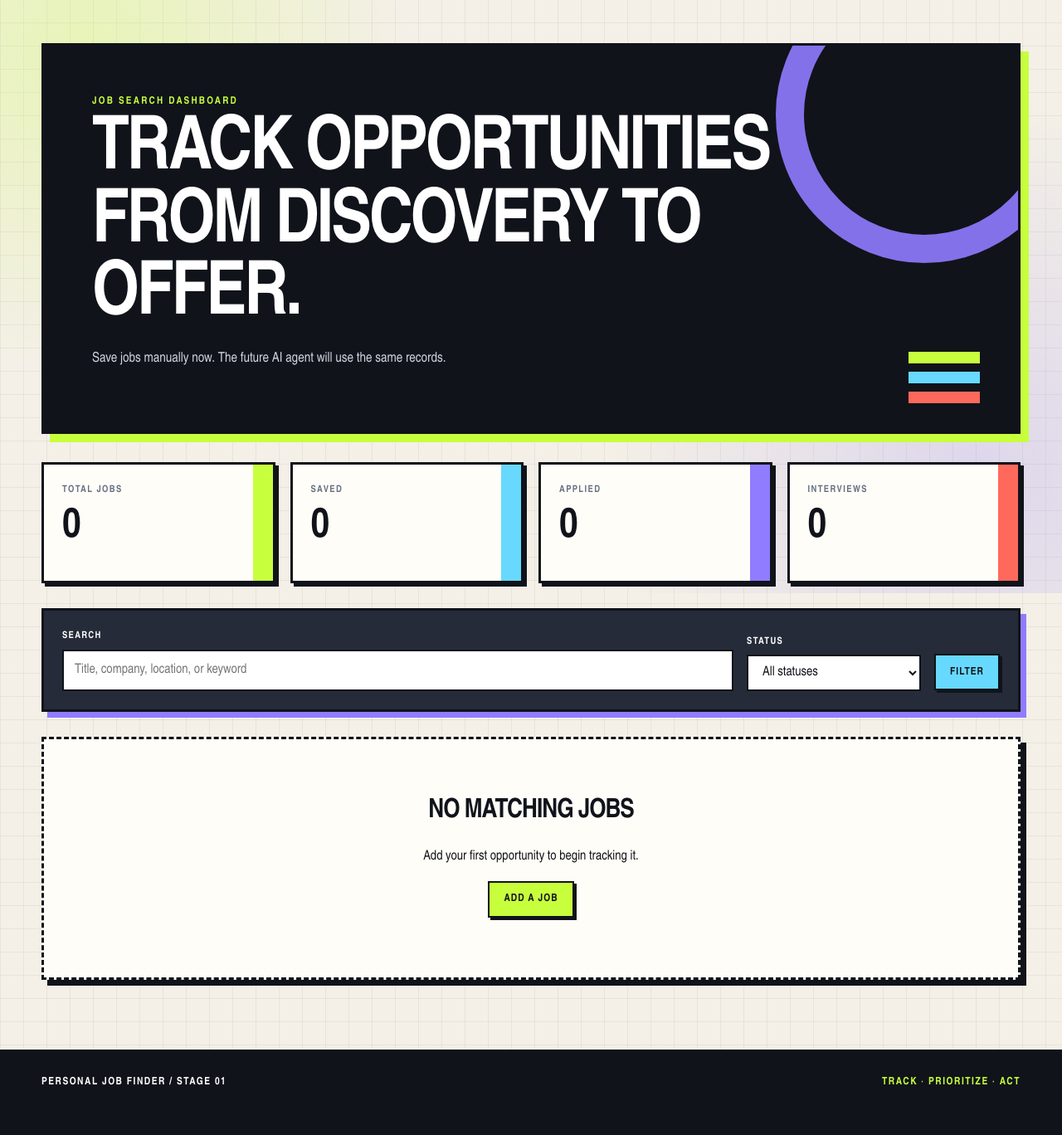
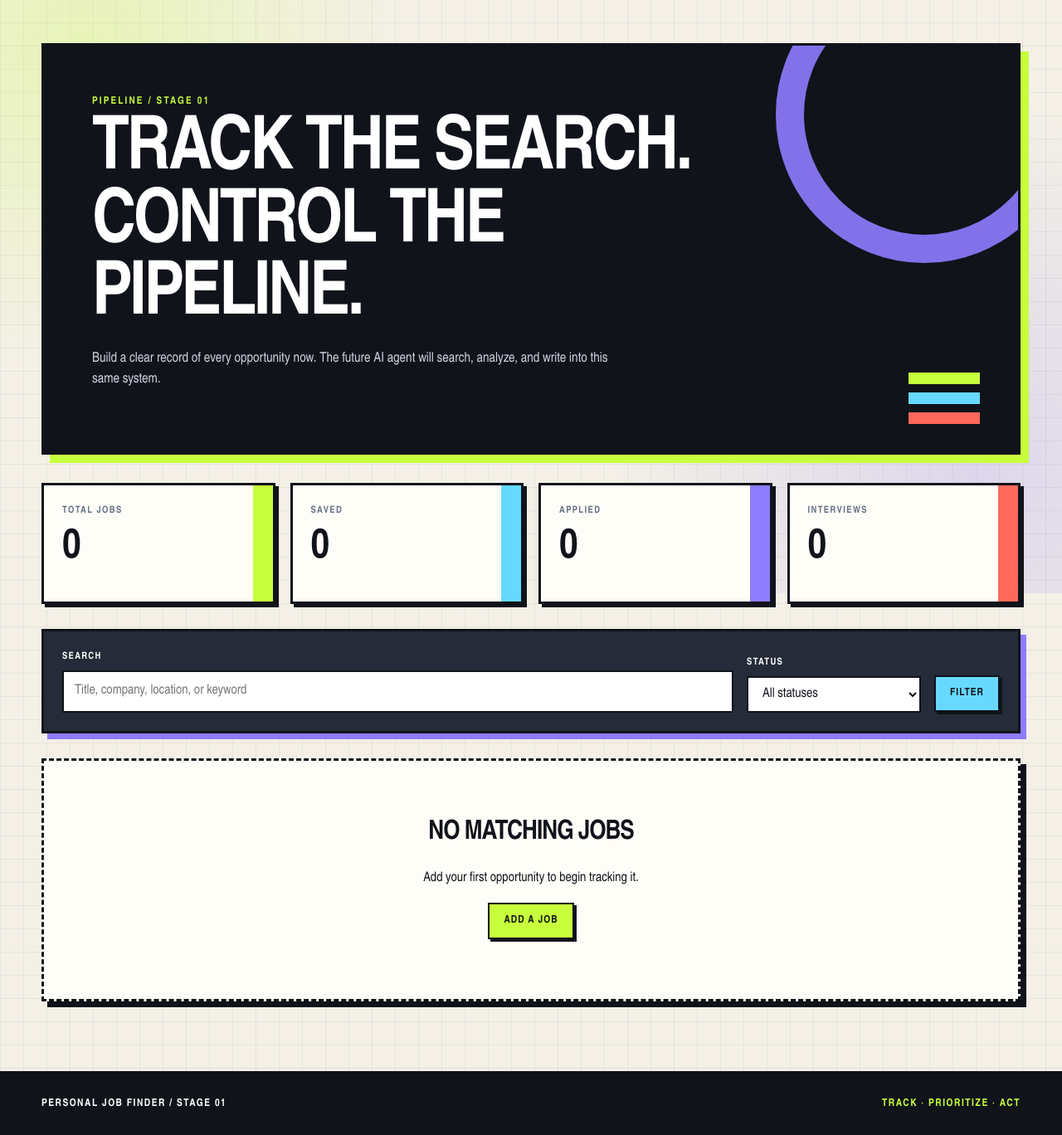
Before and after one commit to aprescod12/personal-job-finder, a Django app: page / in a window 1280 px wide. Shown: the part 85-1453 px from the top of the page at 83% size. Before the commit the page ends 1393 px from the top, so only its background shows below. Run offline with Django 5.2, Linux system fonts and the light colour scheme; data that the repository does not hold is empty.

Commit message:
Refresh dashboard copy and capitalize interface headings

```diff
--- a/tracker/templates/tracker/job_list.html
+++ b/tracker/templates/tracker/job_list.html
@@ -5,26 +5,26 @@
 {% block content %}
 <section class="page-heading">
     <div>
-        <p class="eyebrow">Job search dashboard</p>
-        <h1>Track opportunities from discovery to offer.</h1>
-        <p class="muted">Save jobs manually now. The future AI agent will use the same records.</p>
+        <p class="eyebrow">PIPELINE / STAGE 01</p>
+        <h1>TRACK THE SEARCH. CONTROL THE PIPELINE.</h1>
+        <p class="muted">Build a clear record of every opportunity now. The future AI agent will search, analyze, and write into this same system.</p>
     </div>
 </section>
 
 <section class="stats-grid" aria-label="Job statistics">
-    <article class="stat-card"><span>Total jobs</span><strong>{{ total_jobs }}</strong></article>
-    <article class="stat-card"><span>Saved</span><strong>{{ saved_jobs }}</strong></article>
-    <article class="stat-card"><span>Applied</span><strong>{{ applied_jobs }}</strong></article>
-    <article class="stat-card"><span>Interviews</span><strong>{{ interview_jobs }}</strong></article>
+    <article class="stat-card"><span>TOTAL JOBS</span><strong>{{ total_jobs }}</strong></article>
+    <article class="stat-card"><span>SAVED</span><strong>{{ saved_jobs }}</strong></article>
+    <article class="stat-card"><span>APPLIED</span><strong>{{ applied_jobs }}</strong></article>
+    <article class="stat-card"><span>INTERVIEWS</span><strong>{{ interview_jobs }}</strong></article>
 </section>
 
 <form method="get" class="filter-bar">
     <div class="filter-field grow">
-        <label for="id_q">Search</label>
+        <label for="id_q">SEARCH</label>
         <input id="id_q" type="search" name="q" value="{{ query }}" placeholder="Title, company, location, or keyword">
     </div>
     <div class="filter-field">
-        <label for="id_status">Status</label>
+        <label for="id_status">STATUS</label>
         <select id="id_status" name="status">
             <option value="">All statuses</option>
             {% for value, label in status_choices %}
@@ -33,9 +33,9 @@
         </select>
     </div>
     <div class="filter-actions">
-        <button class="button button-secondary" type="submit">Filter</button>
+        <button class="button button-secondary" type="submit">FILTER</button>
         {% if query or selected_status %}
-            <a class="text-link" href="{% url 'job_list' %}">Clear</a>
+            <a class="text-link" href="{% url 'job_list' %}">CLEAR</a>
         {% endif %}
     </div>
 </form>
@@ -46,7 +46,7 @@
             <article class="job-card">
                 <div class="job-card-topline">
                     <span class="status-badge status-{{ job.status }}">{{ job.get_status_display }}</span>
-                    <span class="muted small">Added {{ job.created_at|date:"M j, Y" }}</span>
+                    <span class="muted small">ADDED {{ job.created_at|date:"M j, Y" }}</span>
                 </div>
                 <h2><a href="{% url 'job_detail' job.id %}">{{ job.title }}</a></h2>
                 <p class="company-name">{{ job.company }}</p>
@@ -57,22 +57,22 @@
                 </div>
                 {% if job.next_action %}
                     <div class="next-action">
-                        <strong>Next:</strong> {{ job.next_action }}
+                        <strong>NEXT:</strong> {{ job.next_action }}
                         {% if job.next_action_date %}<span>· {{ job.next_action_date|date:"M j" }}</span>{% endif %}
                     </div>
                 {% endif %}
                 <div class="card-actions">
-                    <a class="text-link" href="{% url 'job_detail' job.id %}">View details</a>
-                    <a class="text-link" href="{% url 'job_edit' job.id %}">Edit</a>
+                    <a class="text-link" href="{% url 'job_detail' job.id %}">VIEW DETAILS</a>
+                    <a class="text-link" href="{% url 'job_edit' job.id %}">EDIT</a>
                 </div>
             </article>
         {% endfor %}
     </section>
 {% else %}
     <section class="empty-state">
-        <h2>No matching jobs</h2>
+        <h2>NO MATCHING JOBS</h2>
         <p>{% if query or selected_status %}Try clearing the filters.{% else %}Add your first opportunity to begin tracking it.{% endif %}</p>
-        <a class="button button-primary" href="{% url 'job_create' %}">Add a Job</a>
+        <a class="button button-primary" href="{% url 'job_create' %}">ADD A JOB</a>
     </section>
 {% endif %}
 {% endblock %}
```
